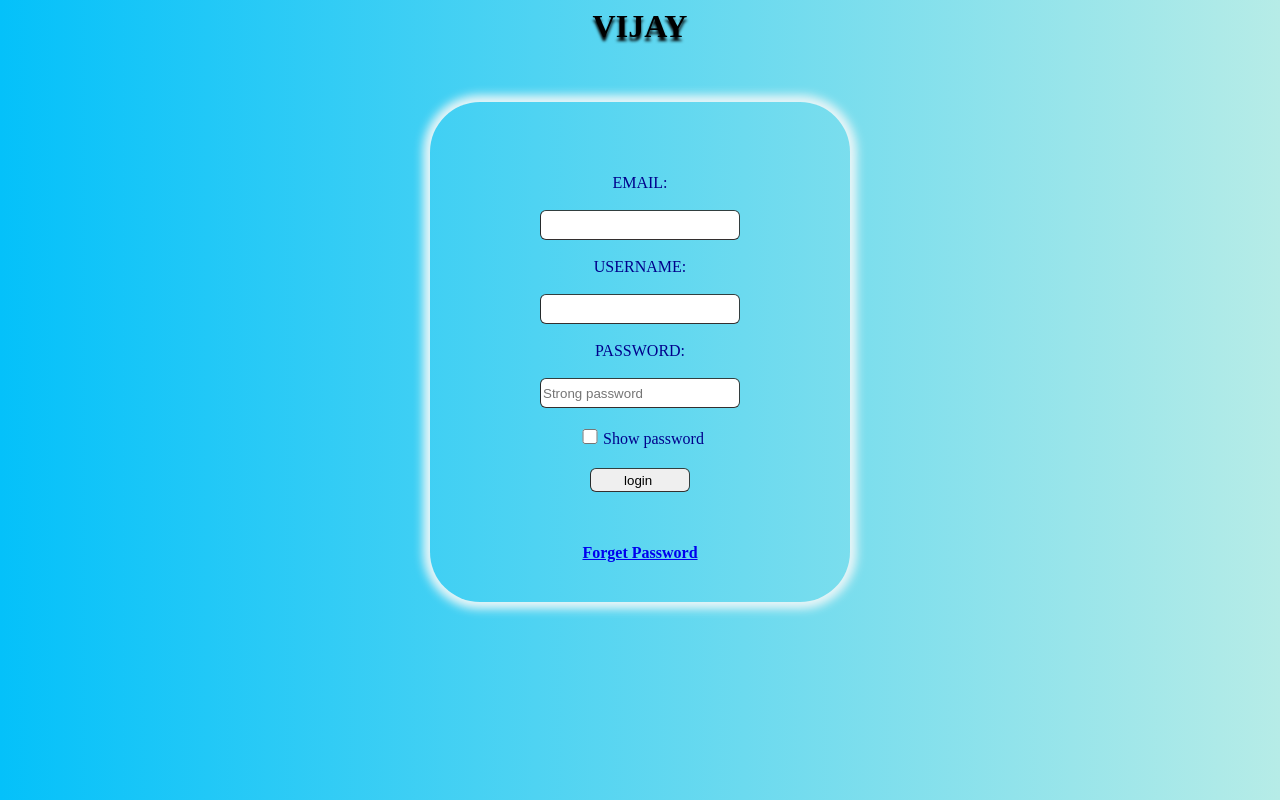
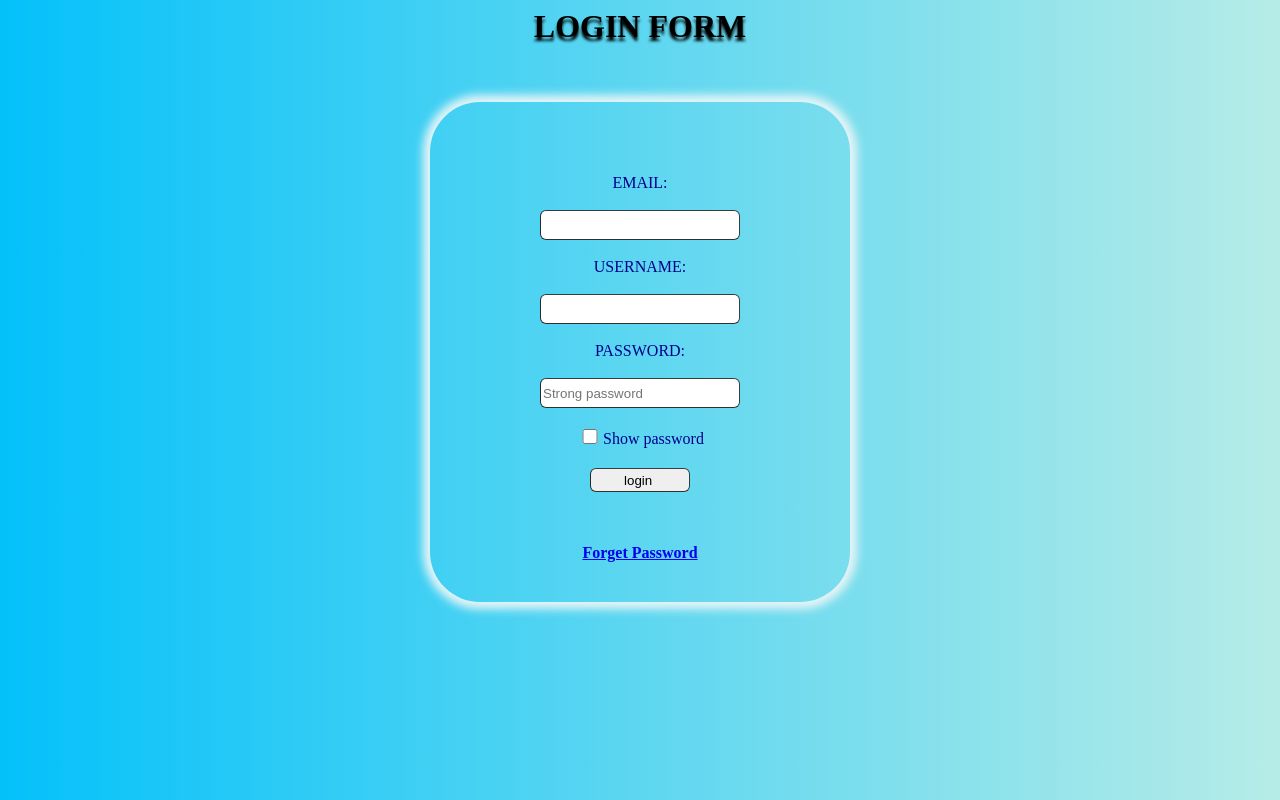
Before and after one commit to vijaycecs/Loginpage, a plain HTML site: page index.html in a window 1280 px wide. Drawn offline with Linux system fonts and the light colour scheme.

Commit message:
Update index.html

```diff
--- a/index.html
+++ b/index.html
@@ -68,7 +68,7 @@ form::after{
     </head>
     <body>
 
-        <h1>VIJAY</h1>
+        <h1>LOGIN FORM</h1>
         <br><br>
         <form>
             <br><br><br><br>
```
